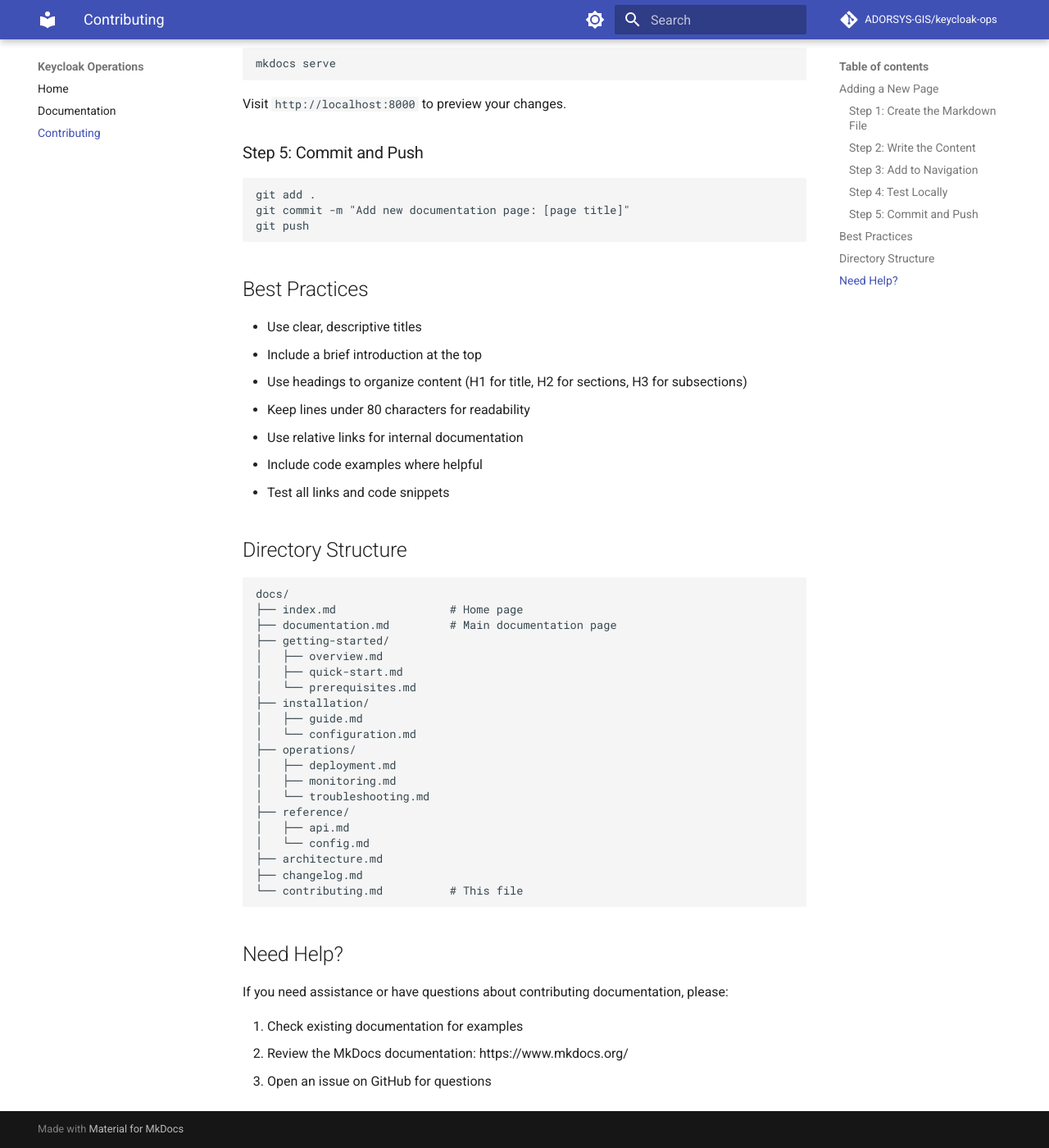
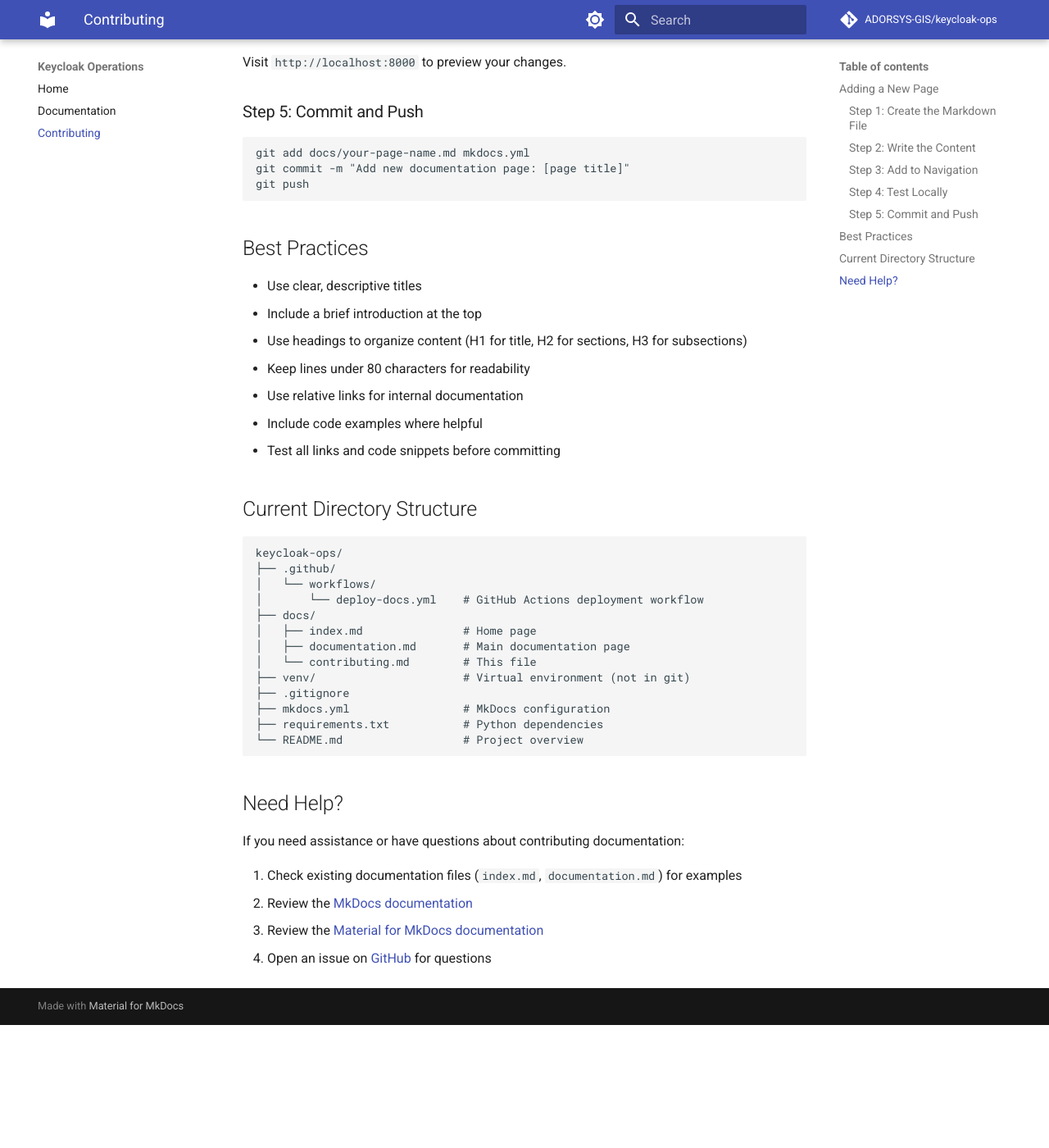
Before and after one commit to JOELNATHAN544/keycloak-ops, an MkDocs documentation site: the page built from docs/contributing.md, in a window 1280 px wide and 1400 px high, scrolled down 1505 px. Shown: the whole window at 82% size. Built offline with MkDocs 1.6.1 and Material for MkDocs 9.7.7, drawn with Linux system fonts in a browser that asks for light colours; comment, search, counter and statistics services are not loaded; after the commit the page ends 2755 px from its top, so only the background shows below that; some of the changed text lies outside the part shown.

Commit message:
Modified docs/contributing.md

````diff
--- a/docs/contributing.md
+++ b/docs/contributing.md
@@ -6,18 +6,14 @@ This guide explains how to add new pages or documentation to the Keycloak Operat
 
 ### Step 1: Create the Markdown File
 
-Create a new `.md` file in the appropriate directory under `docs/`. Use descriptive filenames with hyphens for spaces:
-
-- For general documentation: `docs/your-page-name.md`
-- For getting started guides: `docs/getting-started/your-guide.md`
-- For installation docs: `docs/installation/your-topic.md`
-- For operations: `docs/operations/your-operation.md`
-- For reference: `docs/reference/your-reference.md`
+Create a new `.md` file in the `docs/` directory. Use descriptive filenames with hyphens for spaces:
+```bash
+docs/your-page-name.md
+```
 
 ### Step 2: Write the Content
 
 Use standard Markdown syntax:
-
 ```markdown
 # Page Title
 
@@ -58,22 +52,25 @@ nav:
     - Overview: getting-started/overview.md
     - Quick Start: getting-started/quick-start.md
     - Your New Guide: getting-started/your-guide.md
+
 ```
 
 ### Step 4: Test Locally
 
 Run the documentation site locally to verify:
+```bash
+# Activate virtual environment
+source venv/bin/activate
 
-```bash
+# Start local server
 mkdocs serve
 ```
 
 Visit `http://localhost:8000` to preview your changes.
 
 ### Step 5: Commit and Push
-
 ```bash
-git add .
+git add docs/your-page-name.md mkdocs.yml
 git commit -m "Add new documentation page: [page title]"
 git push
 ```
@@ -86,37 +83,30 @@ git push
 - Keep lines under 80 characters for readability
 - Use relative links for internal documentation
 - Include code examples where helpful
-- Test all links and code snippets
+- Test all links and code snippets before committing
 
-## Directory Structure
-
+## Current Directory Structure
 ```
-docs/
-├── index.md                 # Home page
-├── documentation.md         # Main documentation page
-├── getting-started/
-│   ├── overview.md
-│   ├── quick-start.md
-│   └── prerequisites.md
-├── installation/
-│   ├── guide.md
-│   └── configuration.md
-├── operations/
-│   ├── deployment.md
-│   ├── monitoring.md
-│   └── troubleshooting.md
-├── reference/
-│   ├── api.md
-│   └── config.md
-├── architecture.md
-├── changelog.md
-└── contributing.md          # This file
+keycloak-ops/
+├── .github/
+│   └── workflows/
+│       └── deploy-docs.yml    # GitHub Actions deployment workflow
+├── docs/
+│   ├── index.md               # Home page
+│   ├── documentation.md       # Main documentation page
+│   └── contributing.md        # This file
+├── venv/                      # Virtual environment (not in git)
+├── .gitignore
+├── mkdocs.yml                 # MkDocs configuration
+├── requirements.txt           # Python dependencies
+└── README.md                  # Project overview
 ```
 
 ## Need Help?
 
-If you need assistance or have questions about contributing documentation, please:
+If you need assistance or have questions about contributing documentation:
 
-1. Check existing documentation for examples
-2. Review the MkDocs documentation: https://www.mkdocs.org/
-3. Open an issue on GitHub for questions
+1. Check existing documentation files (`index.md`, `documentation.md`) for examples
+2. Review the [MkDocs documentation](https://www.mkdocs.org/)
+3. Review the [Material for MkDocs documentation](https://squidfunk.github.io/mkdocs-material/)
+4. Open an issue on [GitHub](https://github.com/ADORSYS-GIS/keycloak-ops/issues) for questions
````
Also changed, not shown: other parts of docs/contributing.md (+1 -3 lines).
